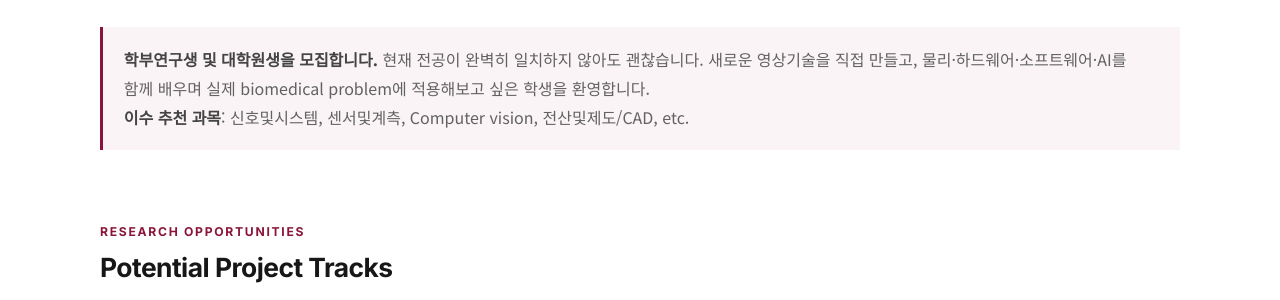
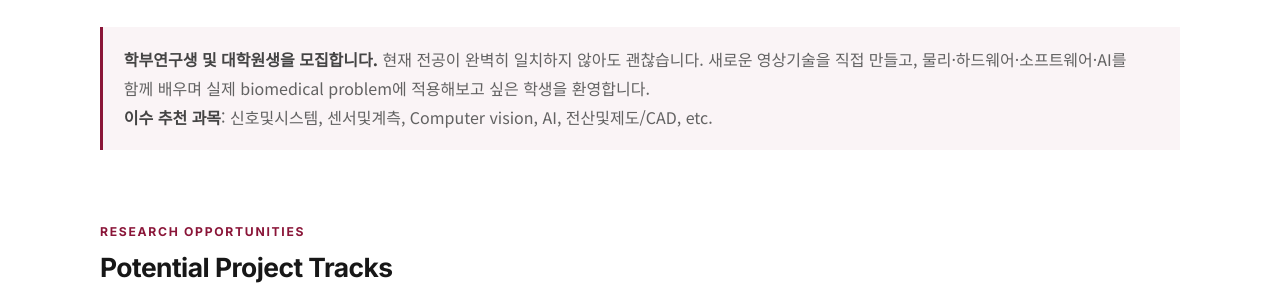
Before and after one commit to Korea-MAI-lab/Korea-MAI-lab.github.io, a Jekyll site: the page built from join.md, in a window 1280 px wide and 900 px high. Shown: the part 342-642 px from the top of the window. Built offline with Jekyll 4.4.1, drawn with Linux system fonts in a browser that asks for light colours.

```diff
--- a/join.md
+++ b/join.md
@@ -22,7 +22,7 @@ permalink: /join/
       현재 전공이 완벽히 일치하지 않아도 괜찮습니다.
       새로운 영상기술을 직접 만들고, 물리·하드웨어·소프트웨어·AI를 함께 배우며
       실제 biomedical problem에 적용해보고 싶은 학생을 환영합니다.<br>
-      <strong>이수 추천 과목</strong>: 신호및시스템, 센서및계측, Computer vision, 전산및제도/CAD, etc.
+      <strong>이수 추천 과목</strong>: 신호및시스템, 센서및계측, Computer vision, AI, 전산및제도/CAD, etc.
     </div>
   </section>
 
```
